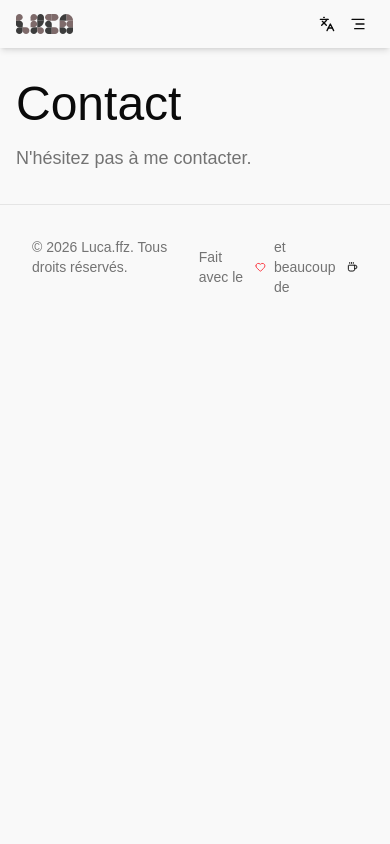
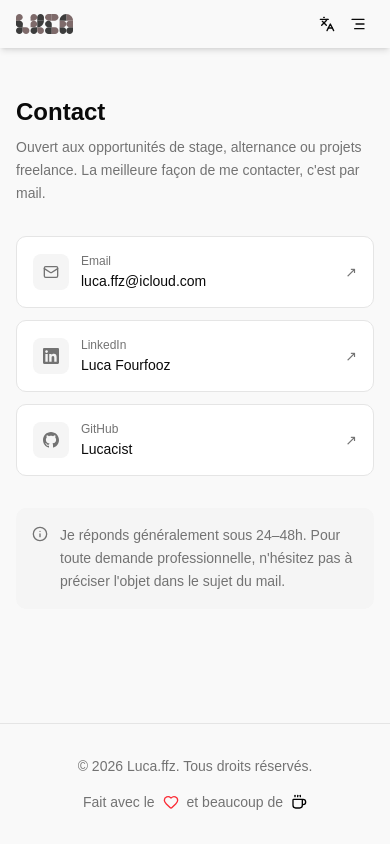
Before and after one commit to Lucacist/protfoliov15, a Next.js app: page /contact in a window 390 px wide. Built offline with nearby package versions, Linux system fonts and the light colour scheme; a web font is replaced by a local one.

Commit message:
Redesign contact page with animated cards for email, LinkedIn, and GitHub, add responsive footer layout, and update trilingual contact translations with professional inquiry details

```diff
--- a/app/contact/page.tsx
+++ b/app/contact/page.tsx
@@ -1,18 +1,129 @@
-"use client";
+'use client';
 
-import { useLanguage } from "@/lib/language-context";
+import { useLanguage } from '@/lib/language-context';
+import { motion, type Variants } from 'framer-motion';
+import { Mail, Info } from 'lucide-react';
 
-export default function Contact() {
+const containerVariants: Variants = {
+  hidden: {},
+  visible: {
+    transition: {
+      staggerChildren: 0.1,
+      delayChildren: 0.1,
+    },
+  },
+};
+
+const itemVariants: Variants = {
+  hidden: { opacity: 0, y: 16 },
+  visible: {
+    opacity: 1,
+    y: 0,
+    transition: { duration: 0.4, ease: 'easeOut' as const },
+  },
+};
+
+const contacts = [
+  {
+    id: 'email',
+    icon: Mail,
+    href: 'mailto:luca.ffz@icloud.com',
+    label: 'Email',
+    value: 'luca.ffz@icloud.com',
+  },
+  {
+    id: 'linkedin',
+    iconPath:
+      'M20.447 20.452h-3.554v-5.569c0-1.328-.027-3.037-1.852-3.037-1.853 0-2.136 1.445-2.136 2.939v5.667H9.351V9h3.414v1.561h.046c.477-.9 1.637-1.85 3.37-1.85 3.601 0 4.267 2.37 4.267 5.455v6.286zM5.337 7.433c-1.144 0-2.063-.926-2.063-2.065 0-1.138.92-2.063 2.063-2.063 1.14 0 2.064.925 2.064 2.063 0 1.139-.925 2.065-2.064 2.065zm1.782 13.019H3.555V9h3.564v11.452zM22.225 0H1.771C.792 0 0 .774 0 1.729v20.542C0 23.227.792 24 1.771 24h20.451C23.2 24 24 23.227 24 22.271V1.729C24 .774 23.2 0 22.222 0h.003z',
+    href: 'https://www.linkedin.com/in/luca-fourfooz-593978336',
+    label: 'LinkedIn',
+    value: 'Luca Fourfooz',
+  },
+  {
+    id: 'github',
+    iconPath:
+      'M12 0c-6.626 0-12 5.373-12 12 0 5.302 3.438 9.8 8.207 11.387.599.111.793-.261.793-.577v-2.234c-3.338.726-4.033-1.416-4.033-1.416-.546-1.387-1.333-1.756-1.333-1.756-1.089-.745.083-.729.083-.729 1.205.084 1.839 1.237 1.839 1.237 1.07 1.834 2.807 1.304 3.492.997.107-.775.418-1.305.762-1.604-2.665-.305-5.467-1.334-5.467-5.931 0-1.311.469-2.381 1.236-3.221-.124-.303-.535-1.524.117-3.176 0 0 1.008-.322 3.301 1.23.957-.266 1.983-.399 3.003-.404 1.02.005 2.047.138 3.006.404 2.291-1.552 3.297-1.23 3.297-1.23.653 1.653.242 2.874.118 3.176.77.84 1.235 1.911 1.235 3.221 0 4.609-2.807 5.624-5.479 5.921.43.372.823 1.102.823 2.222v3.293c0 .319.192.694.801.576 4.765-1.589 8.199-6.086 8.199-11.386 0-6.627-5.373-12-12-12z',
+    href: 'https://github.com/Lucacist',
+    label: 'GitHub',
+    value: 'Lucacist',
+  },
+];
+
+export default function ContactPage() {
   const { t } = useLanguage();
 
   return (
-    <section>
-      <div className="container mx-auto px-4 pt-20">
-        <h1 className="text-5xl font-medium">{t("contact.title")}</h1>
-        <p className="text-lg text-muted-foreground mt-4">
-          {t("contact.description")}
+    <div className="container mt-12 mx-auto p-4 max-w-xl flex flex-col gap-8 py-12">
+      <motion.div
+        className="flex flex-col gap-2"
+        initial={{ opacity: 0, y: 16 }}
+        animate={{ opacity: 1, y: 0 }}
+        transition={{ duration: 0.4, ease: 'easeOut' as const }}
+      >
+        <h1 className="text-2xl sm:text-3xl font-bold">{t('contact.title')}</h1>
+        <p className="text-sm sm:text-base text-muted-foreground leading-relaxed">
+          {t('contact.description')}
         </p>
-      </div>
-    </section>
+      </motion.div>
+
+      <motion.div
+        className="flex flex-col gap-3"
+        variants={containerVariants}
+        initial="hidden"
+        animate="visible"
+      >
+        {contacts.map((contact) => {
+          const { id, icon, iconPath, href, label, value } = contact;
+          return (
+            <motion.a
+              key={id}
+              href={href}
+              target={id !== 'email' ? '_blank' : undefined}
+              rel={id !== 'email' ? 'noopener noreferrer' : undefined}
+              className="flex items-center justify-between p-4 rounded-lg border border-border bg-card hover:border-border/80 hover:bg-accent transition-colors"
+              variants={itemVariants}
+            >
+              <div className="flex items-center gap-3">
+                <div className="w-9 h-9 rounded-md bg-muted flex items-center justify-center shrink-0">
+                  {icon ? (
+                    (() => {
+                      const Icon = icon;
+                      return <Icon className="h-4 w-4 text-muted-foreground" />;
+                    })()
+                  ) : (
+                    <svg
+                      className="h-4 w-4 text-muted-foreground"
+                      fill="currentColor"
+                      viewBox="0 0 24 24"
+                    >
+                      <path d={iconPath} />
+                    </svg>
+                  )}
+                </div>
+                <div>
+                  <p className="text-xs text-muted-foreground mb-0.5">
+                    {label}
+                  </p>
+                  <p className="text-sm font-medium">{value}</p>
+                </div>
+              </div>
+              <span className="text-muted-foreground text-sm">↗</span>
+            </motion.a>
+          );
+        })}
+      </motion.div>
+
+      <motion.div
+        className="flex items-start gap-3 p-4 rounded-lg bg-muted"
+        initial={{ opacity: 0, y: 16 }}
+        animate={{ opacity: 1, y: 0 }}
+        transition={{ duration: 0.4, ease: 'easeOut' as const, delay: 0.4 }}
+      >
+        <Info className="h-4 w-4 text-muted-foreground mt-0.5 shrink-0" />
+        <p className="text-sm text-muted-foreground leading-relaxed">
+          {t('contact.note')}
+        </p>
+      </motion.div>
+    </div>
   );
 }
--- a/app/layout.tsx
+++ b/app/layout.tsx
@@ -29,11 +29,11 @@ export default function RootLayout({
       lang="en"
       className={cn('h-full', 'antialiased', google_sans_flex.variable)}
     >
-      <body className="min-h-full flex flex-col">
+      <body className="min-h-screen flex flex-col">
         <LanguageProvider>
           <TooltipProvider>
             <Navbar />
-            {children}
+            <main className="flex-grow">{children}</main>
             <Footer />
           </TooltipProvider>
         </LanguageProvider>
--- a/components/footer.tsx
+++ b/components/footer.tsx
@@ -10,15 +10,14 @@ export default function Footer() {
   const currentYear = new Date().getFullYear();
 
   return (
-    <footer className="border-t border-border p-8 w-full max-w-7xl mx-auto flex justify-between mt-8">
-      <p className="text-sm text-muted-foreground">
+    <footer className="border-t border-border p-8 w-full max-w-7xl mx-auto flex flex-col md:flex-row items-center justify-between gap-4 mt-8">
+      <p className="text-sm text-muted-foreground text-center md:text-left">
         © {currentYear} Luca.ffz. {t('footer.rights')}
       </p>
-      <div className="flex items-center gap-2">
+      <div className="flex items-center gap-2 flex-wrap justify-center">
         <p className="text-sm text-muted-foreground">{t('footer.start')}</p>
         <Heart className="h-4 w-4 text-red-500" />
         <p className="text-sm text-muted-foreground">{t('footer.after')}</p>
-
         <Coffee className="h-4 w-4 text-black" />
       </div>
     </footer>
--- a/lib/i18n/en.json
+++ b/lib/i18n/en.json
@@ -974,7 +974,8 @@
   },
   "contact": {
     "title": "Contact",
-    "description": "Feel free to reach out to me."
+    "description": "Open to internship, apprenticeship or freelance opportunities. The best way to reach me is by email.",
+    "note": "I usually reply within 24–48h. For professional inquiries, feel free to mention the subject in the email title."
   },
   "footer": {
     "rights": "All rights reserved.",
--- a/lib/i18n/es.json
+++ b/lib/i18n/es.json
@@ -978,8 +978,9 @@
     ]
   },
   "contact": {
-    "title": "Contacto",
-    "description": "No dudes en contactarme."
+    "title": "Contact",
+    "description": "Estoy abierto a oportunidades de prácticas, aprendizaje o proyectos freelance. La mejor manera de contactarme es por correo electrónico.",
+    "note": "Suelo responder en un plazo de 24 a 48 horas. Para consultas profesionales, por favor, indique el asunto en el asunto del correo electrónico."
   },
   "footer": {
     "rights": "Todos los derechos reservados.",
--- a/lib/i18n/fr.json
+++ b/lib/i18n/fr.json
@@ -974,7 +974,8 @@
   },
   "contact": {
     "title": "Contact",
-    "description": "N'hésitez pas à me contacter."
+    "description": "Ouvert aux opportunités de stage, alternance ou projets freelance. La meilleure façon de me contacter, c'est par mail.",
+    "note": "Je réponds généralement sous 24–48h. Pour toute demande professionnelle, n'hésitez pas à préciser l'objet dans le sujet du mail."
   },
   "footer": {
     "start": "Fait avec le",
```
